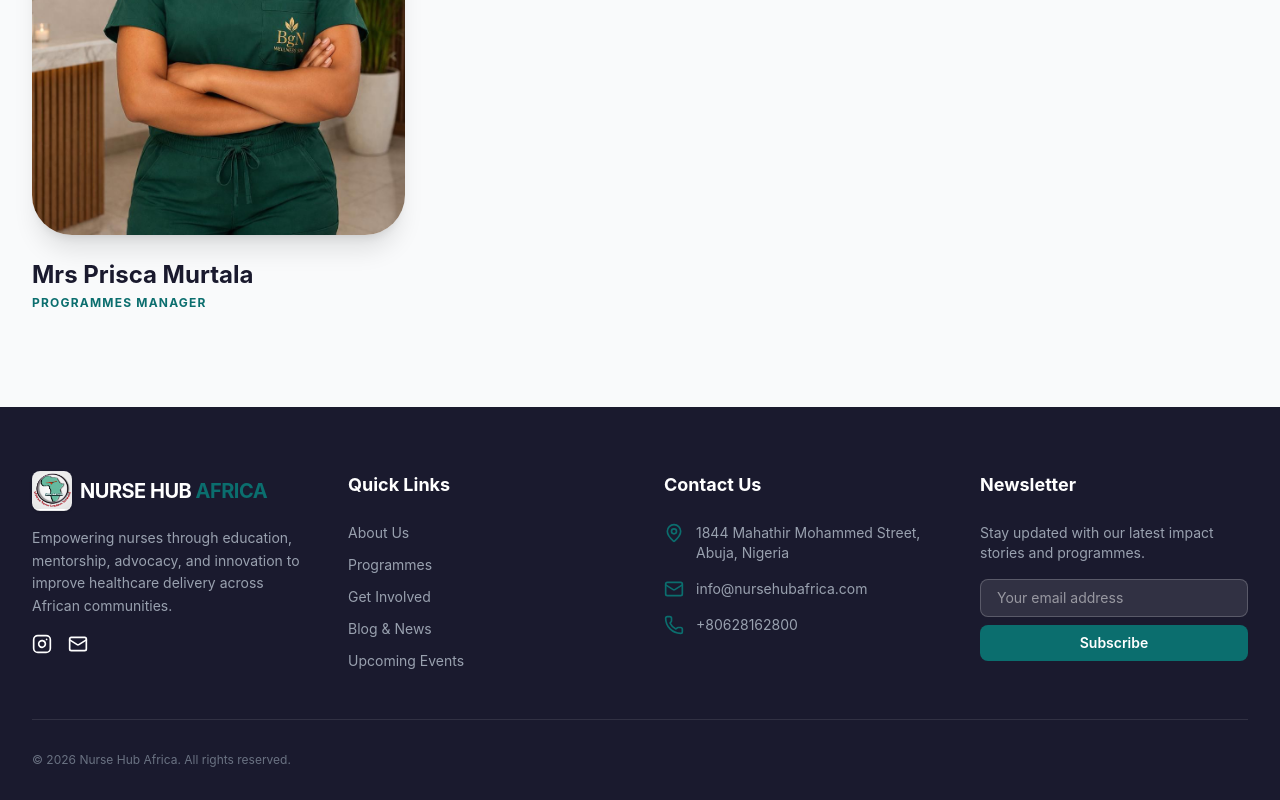
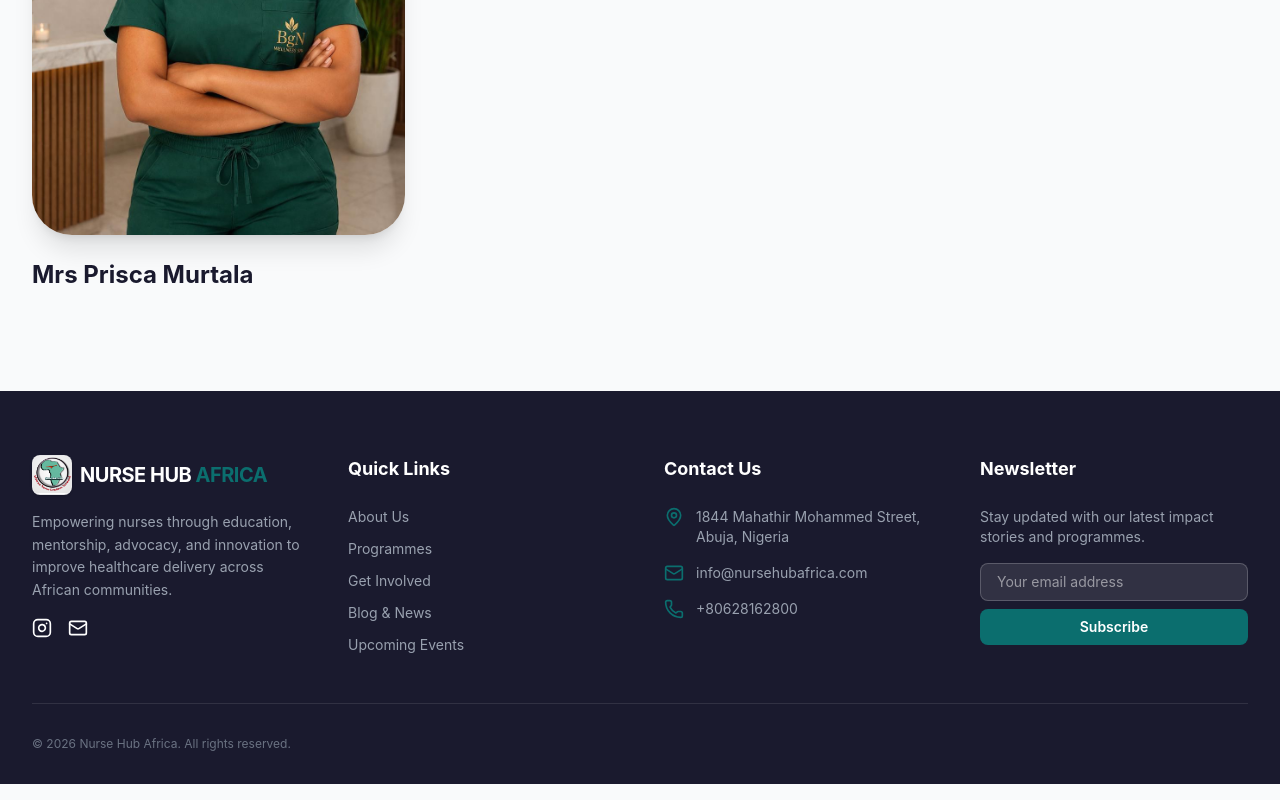
Before and after one commit to cloud9n/nurse-hub-africa, a React (Vite) app: page /about in a window 1280 px wide. Shown: the part 3767-4567 px from the top of the page. Built offline with nearby package versions, Linux system fonts and the light colour scheme.

Commit message:
Update: events and added one team member

```diff
--- a/src/pages/About.tsx
+++ b/src/pages/About.tsx
@@ -183,7 +183,7 @@ const About = () => {
               },
                {
                 name: 'Mrs Prisca Murtala',
-                role: 'Programmes Manager',
+                role: '',
                 image: '/team/MRS PRISCA MURTALA.jpg'
               }
             ].map((member, i) => (
```
